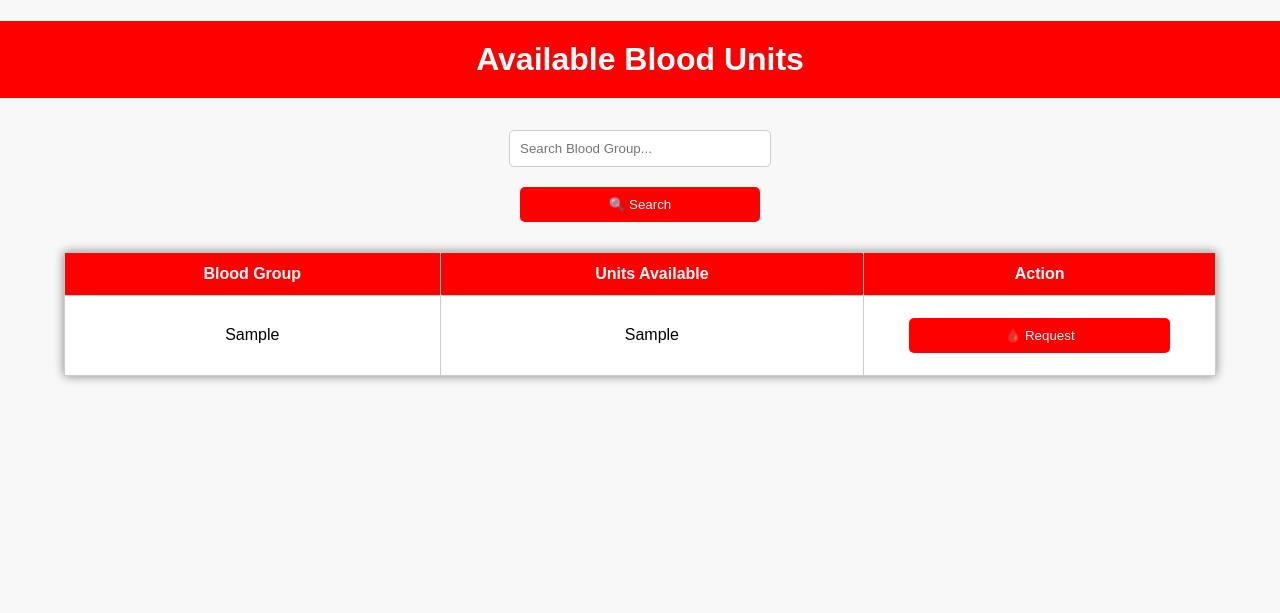
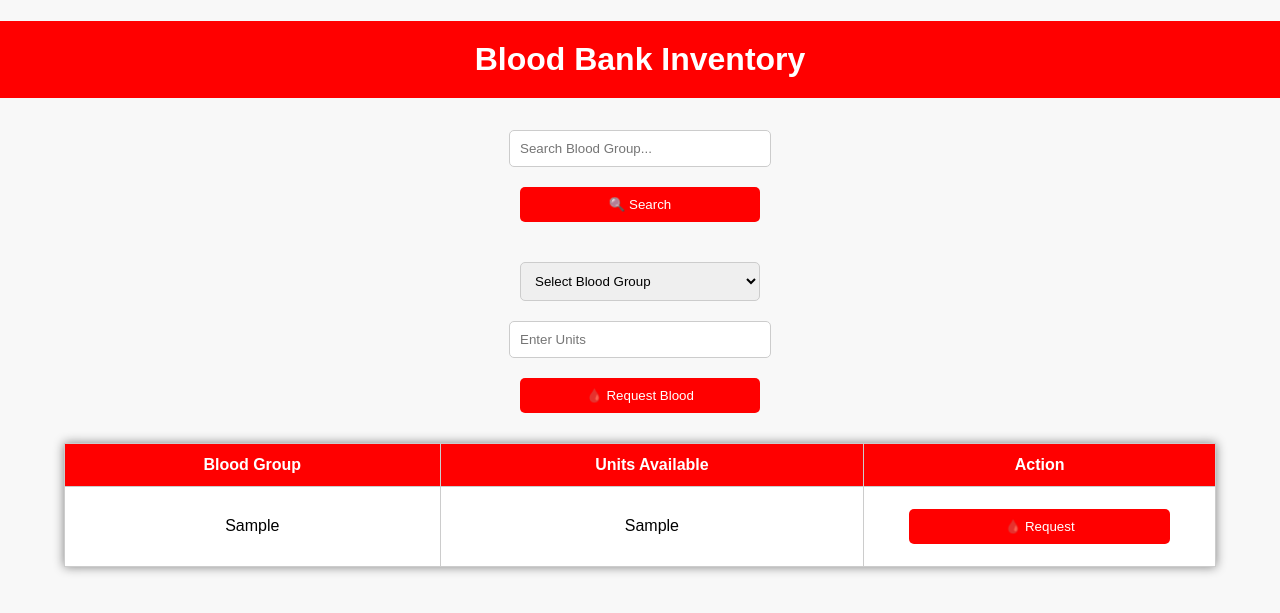
Before and after one commit to Sudip14/blood-bank-management-system, a PHP site: page /user_inventory.php in a window 1280 px wide. Shown: the top 613 px of the page. Run offline with PHP 8.4, Linux system fonts and the light colour scheme; tables that the repository leaves empty or names only in its code hold one stand-in row (values such as "Sample post").

Commit message:
update on user inventory

```diff
--- a/user_inventory.php
+++ b/user_inventory.php
@@ -1,23 +1,48 @@
 <?php
 include 'connection.php';
 
-// Initialize search variable
+// Initialize variables
 $search = "";
+$message = "";
 
-// Handle request blood
+// Handle blood request form submission
 if (isset($_POST['request_blood'])) {
     $requested_blood_group = $_POST['blood_group'];
-    $requested_units = 1; // You can allow users to select units too if needed
+    $requested_units = intval($_POST['units']);
 
-    // Insert request into a table (you need to create a table `blood_requests`)
+    if ($requested_units <= 0) {
+        $message = "❌ Units must be greater than zero.";
+    } else {
+        // Check inventory
+        $stmt = $con->prepare("SELECT units_available FROM inventory WHERE blood_group = ?");
+        $stmt->bind_param("s", $requested_blood_group);
+        $stmt->execute();
+        $result = $stmt->get_result();
+
+        if ($result->num_rows > 0) {
+            $row = $result->fetch_assoc();
+            if ($row['units_available'] >= $requested_units) {
+                // Insert into blood_requests table
                 $stmt = $con->prepare("INSERT INTO blood_requests (blood_group, units_requested) VALUES (?, ?)");
                 $stmt->bind_param("si", $requested_blood_group, $requested_units);
                 $stmt->execute();
 
+                // Update inventory
+                $stmt = $con->prepare("UPDATE inventory SET units_available = units_available - ? WHERE blood_group = ?");
+                $stmt->bind_param("is", $requested_units, $requested_blood_group);
+                $stmt->execute();
+
                 $message = "✅ Blood request submitted successfully!";
+            } else {
+                $message = "❌ Not enough units available.";
+            }
+        } else {
+            $message = "❌ Blood group not found.";
+        }
+    }
 }
 
-// Search blood
+// Handle search
 if (isset($_POST['search'])) {
     $search = $_POST['search_text'];
     $stmt = $con->prepare("SELECT * FROM inventory WHERE blood_group LIKE ?");
@@ -34,12 +59,12 @@ if (isset($_POST['search'])) {
 <html lang="en">
 <head>
     <meta charset="UTF-8">
-    <title>Available Blood Units</title>
+    <title>Blood Bank Inventory</title>
     <style>
         body { font-family: Arial, sans-serif; background: #f8f8f8; text-align: center; margin: 0; }
         h1 { background: red; color: white; padding: 20px; }
         form { margin: 20px auto; width: 300px; }
-        input[type="text"], button { padding: 10px; width: 80%; margin: 10px 5%; border-radius: 5px; border: 1px solid #ccc; }
+        input, select, button { padding: 10px; width: 80%; margin: 10px 5%; border-radius: 5px; border: 1px solid #ccc; }
         button { background: red; color: white; border: none; cursor: pointer; }
         button:hover { background: darkred; }
         table { width: 90%; margin: 20px auto; border-collapse: collapse; background: white; box-shadow: 0 0 10px gray; }
@@ -51,7 +76,7 @@ if (isset($_POST['search'])) {
 </head>
 <body>
 
-    <h1>Available Blood Units</h1>
+    <h1>Blood Bank Inventory</h1>
 
     <?php if (!empty($message)): ?>
         <p class="message"><?= $message ?></p>
@@ -63,6 +88,23 @@ if (isset($_POST['search'])) {
         <button type="submit" name="search">🔍 Search</button>
     </form>
 
+    <!-- Blood Request Form -->
+    <form method="post">
+    <select name="blood_group" required>
+    <option value="">Select Blood Group</option>
+    <?php
+    $bloodGroups = ['A+', 'A-', 'B+', 'B-', 'O+', 'O-', 'AB+', 'AB-'];
+    foreach ($bloodGroups as $group) {
+        echo "<option value=\"$group\">$group</option>";
+    }
+    ?>
+</select>
+
+        <input type="number" name="units" placeholder="Enter Units" min="1" required>
+        <button type="submit" name="request_blood">🩸 Request Blood</button>
+    </form>
+
+    <!-- Inventory Table -->
     <table>
     <tr>
         <th>Blood Group</th>
@@ -76,10 +118,15 @@ if (isset($_POST['search'])) {
                 <td><?= $row['blood_group'] ?></td>
                 <td><?= $row['units_available'] ?></td>
                 <td>
+                    <?php if ($row['units_available'] > 0): ?>
                         <form method="post" style="display:inline;">
                             <input type="hidden" name="blood_group" value="<?= $row['blood_group'] ?>">
+                            <input type="hidden" name="units" value="1">
                             <button type="submit" name="request_blood">🩸 Request</button>
                         </form>
+                    <?php else: ?>
+                        <span style="color:red;">Out of Stock</span>
+                    <?php endif; ?>
                 </td>
             </tr>
         <?php endwhile; ?>
@@ -90,5 +137,6 @@ if (isset($_POST['search'])) {
     <?php endif; ?>
 </table>
 
+
 </body>
 </html>
```
Lines whose indentation alone changed are shown as unchanged.
